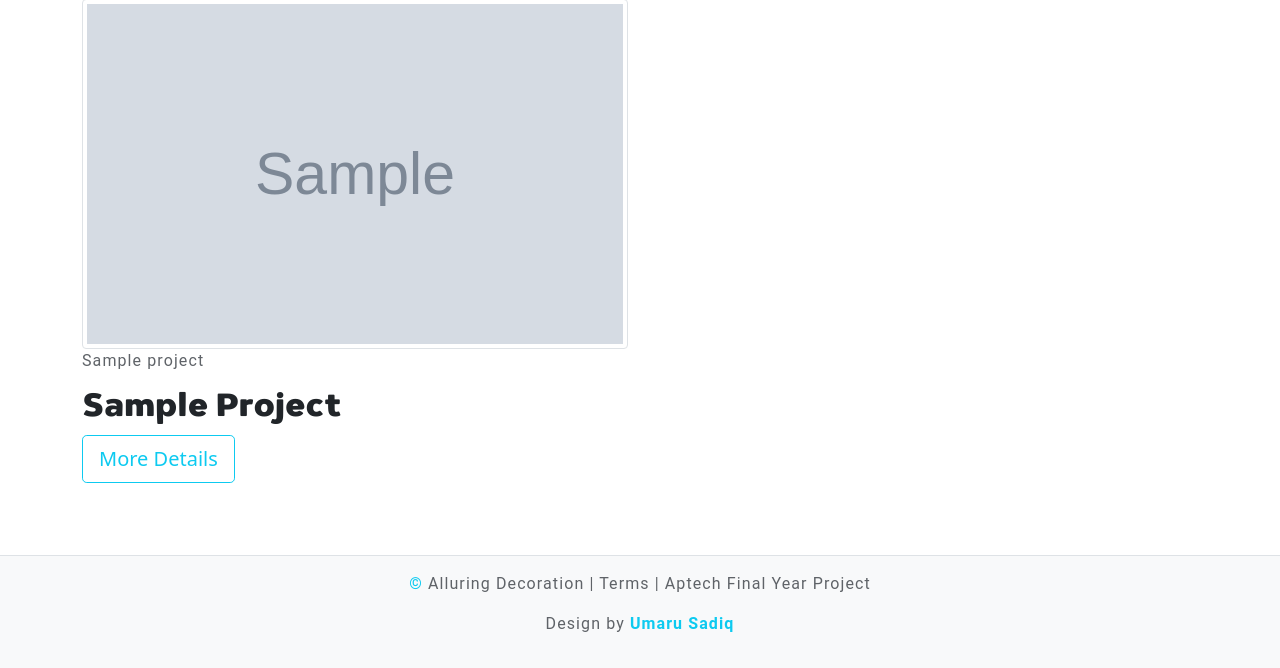
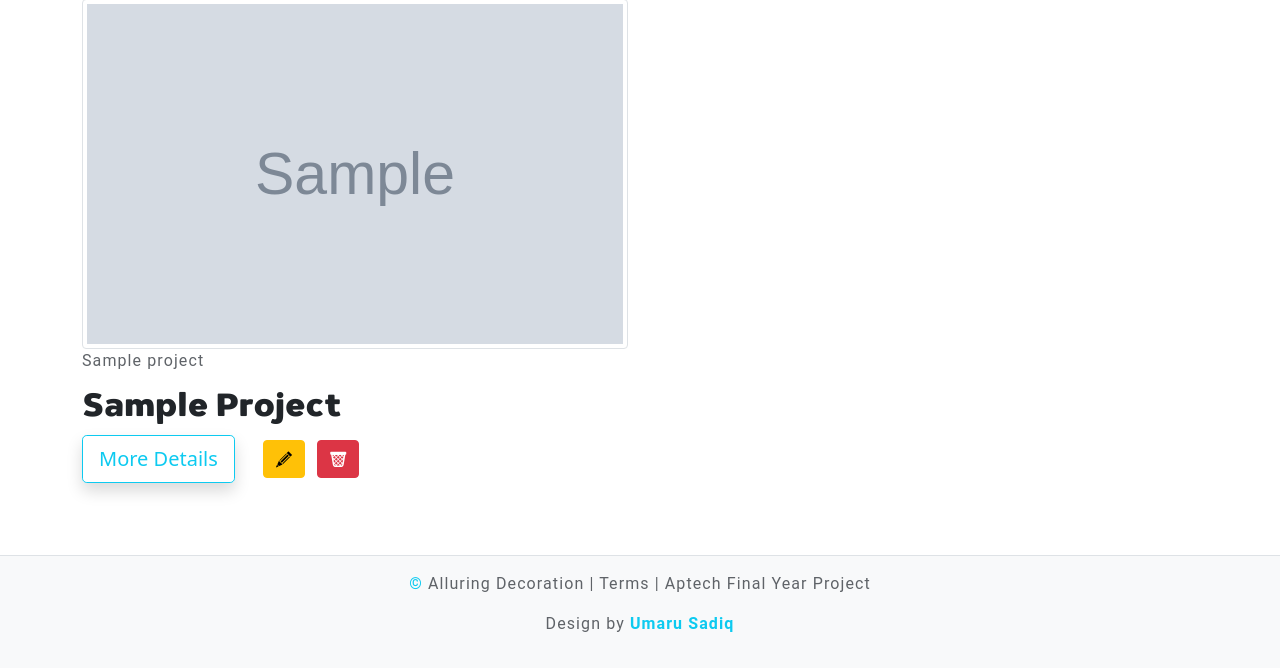
Before and after one commit to ndmichael/alluring-decors, a Flask app: template alluringdecors/templates/accomplished_projects.html in a window 1280 px wide. Shown: the part 147-815 px from the top of the page. Run offline with Flask 2, Linux system fonts and the light colour scheme; the template is opened without the code that fills it: values that come from a table or form of the project are taken from there, others are empty; a user stored in the database is signed in; tables that the repository leaves empty hold one stand-in row (values such as "Sample post"); grey boxes marked "Sample" are stand-in pictures; some libraries are stand-ins or nearby versions.

Commit message:
added some accomplished projects

```diff
--- a/alluringdecors/templates/accomplished_projects.html
+++ b/alluringdecors/templates/accomplished_projects.html
@@ -14,11 +14,51 @@
                     <p> {{category}} </p>
 
                     <h2>{{project.name}}</h2>
-                    <a href="{{url_for('project_detail', project_id=project.id)}}" class="btn btn-lg btn-outline-info">
+                    {% if current_user.is_authenticated %}
+                    <a href="{{url_for('project_detail', project_id=project.id)}}"
+                        class="btn btn-lg btn-outline-info shadow">
                         More Details
                     </a>
+                    {% else %}
+                    <a href="{{url_for('login')}}" class="btn btn-lg btn-outline-info shadow">
+                        More Details
+                    </a>
+                    {% endif %}
+                    {% if current_user.is_authenticated and current_user.is_staff %}
+                    <div class="ps-4" style="display:inline-block; ">
+                        <a href="{{url_for('project_update', project_id=project.id)}}" class="btn btn-warning me-2">
+                            <i class="icofont icofont-1x icofont-edit-alt"></i>
+                        </a>
+                        <a class="btn btn-danger" data-bs-toggle="modal" data-bs-target="#delete{{project.id}}">
+                            <i class="icofont icofont-1x icofont-delete-alt"></i>
+                        </a>
+                    </div>
+                    {% endif %}
+                </div>
+                <!-- modal for delete -->
+                <div class="modal fade" id="delete{{project.id}}" tabindex="-1" aria-labelledby="deleteModalLabel"
+                    aria-hidden="true">
+                    <div class="modal-dialog">
+                        <div class="modal-content">
+                            <div class="modal-header">
+                                <h5 class="modal-title" id="deleteModalLabel">Delete Contact</h5>
+                                <button type="button" class="btn-close" data-bs-dismiss="modal"
+                                    aria-label="Close"></button>
+                            </div>
+                            <div class="modal-body">
+                                Project permanently from the system? <br />
+                                else consider update instead.
+                            </div>
+                            <div class="modal-footer">
+                                <button type="button" class="btn btn-secondary" data-bs-dismiss="modal">Close</button>
+                                <a href="{{url_for('project_delete', project_id=project.id)}}" type="button"
+                                    class="btn btn-danger">Delete</a>
+                            </div>
+                        </div>
+                    </div>
                 </div>
             </div>
+
             {% else %}
             <div class="col-12 col-md-6 py-4">
                 <div>
```
